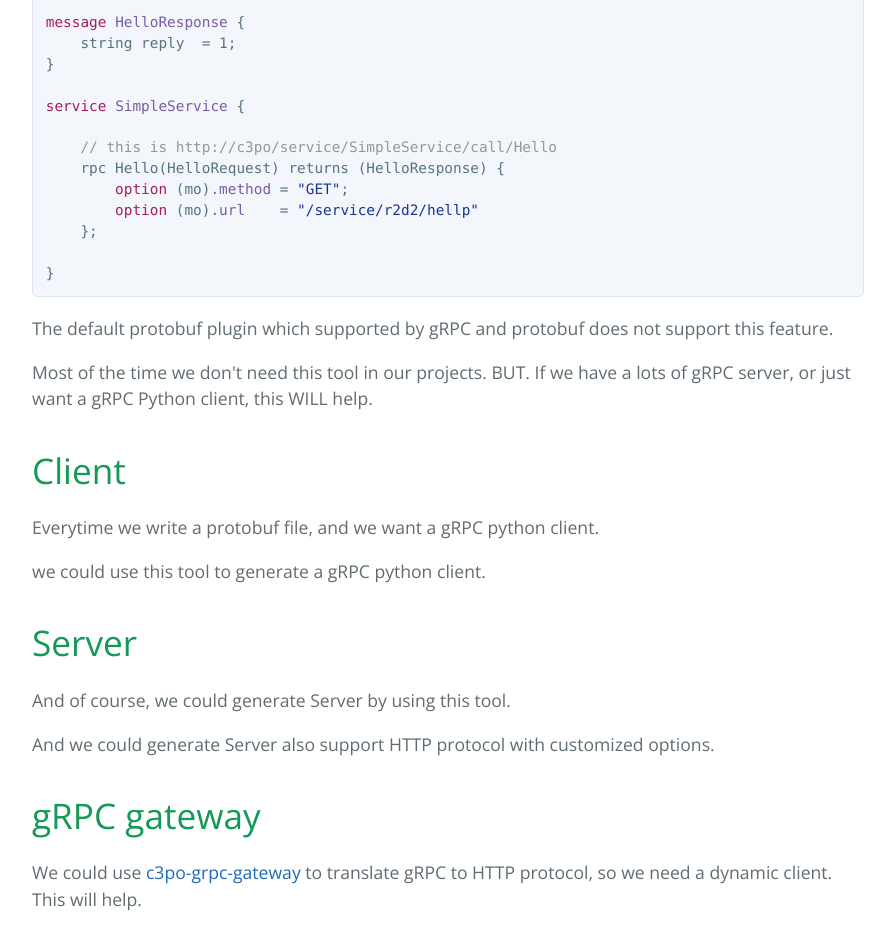
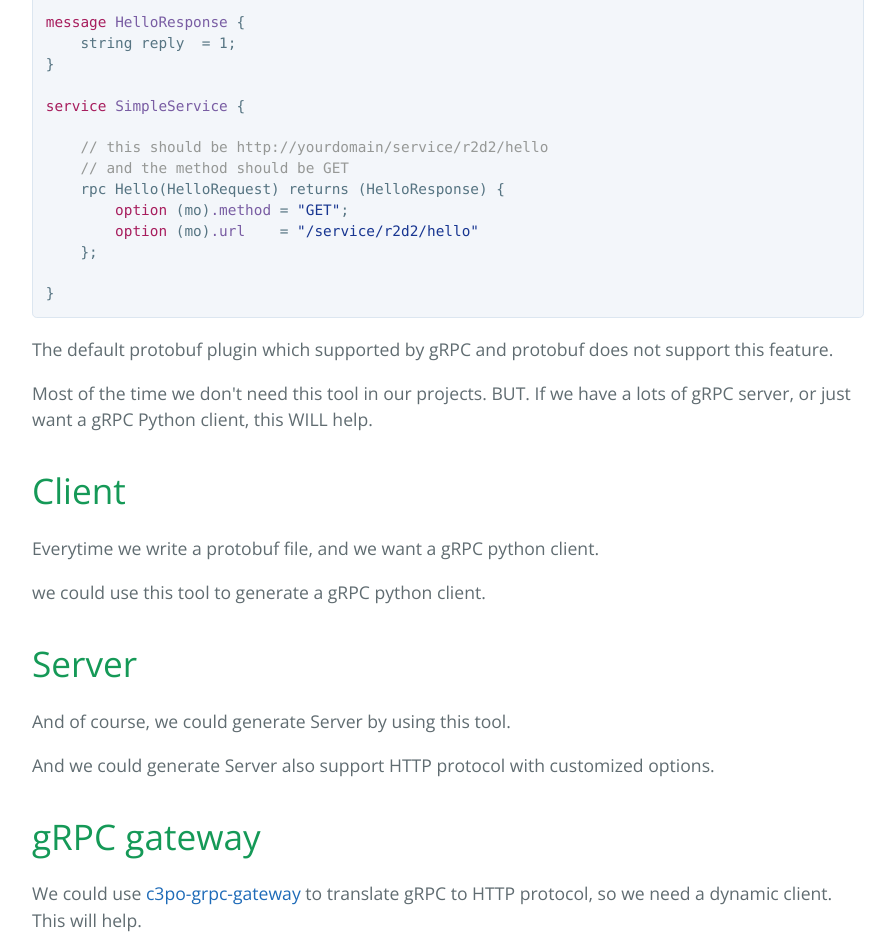
Before and after one commit to qiajigou/seven0, a plain HTML site: page index.html in a window 1280 px wide. Shown: the part 1000-1936 px from the top of the page, without its empty margins (192-1087 px from the left). Drawn offline with nearby package versions, Linux system fonts and the light colour scheme.

```diff
--- a/index.html
+++ b/index.html
@@ -51,10 +51,11 @@ extend google.protobuf.MethodOptions {
 
 <span class="pl-k">service</span> <span class="pl-en">SimpleService</span> {
 
-    <span class="pl-c">// this is http://c3po/service/SimpleService/call/Hello</span>
+    <span class="pl-c">// this should be http://yourdomain/service/r2d2/hello</span>
+    <span class="pl-c">// and the method should be GET</span>
     rpc Hello(HelloRequest) returns (HelloResponse) {
         <span class="pl-k">option</span> (mo)<span class="pl-e">.method</span> = <span class="pl-s">"GET"</span>;
-        <span class="pl-k">option</span> (mo)<span class="pl-e">.url</span>    = <span class="pl-s">"/service/r2d2/hellp"</span>
+        <span class="pl-k">option</span> (mo)<span class="pl-e">.url</span>    = <span class="pl-s">"/service/r2d2/hello"</span>
     };
 
 }</pre></div>
```
Also changed, not shown: params.json (+1 -1 lines).
